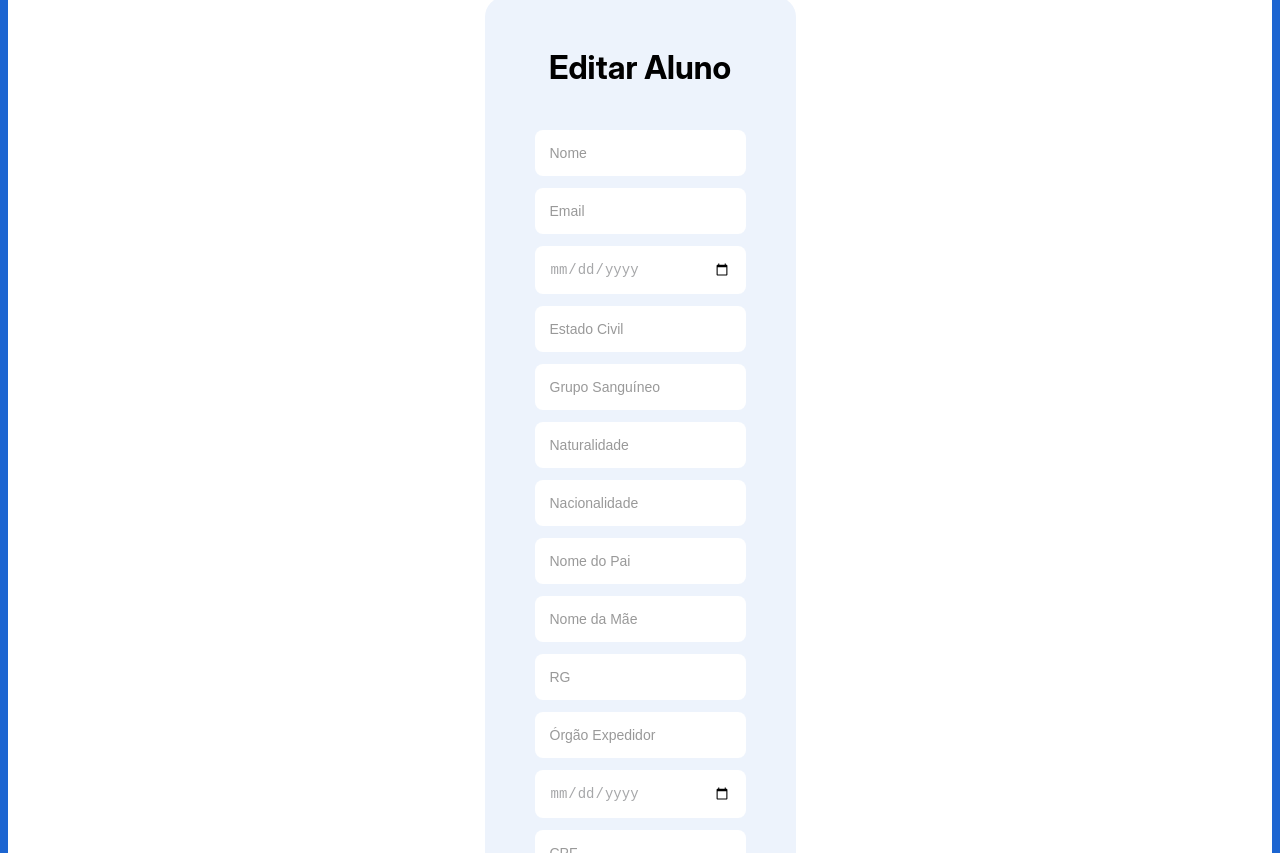
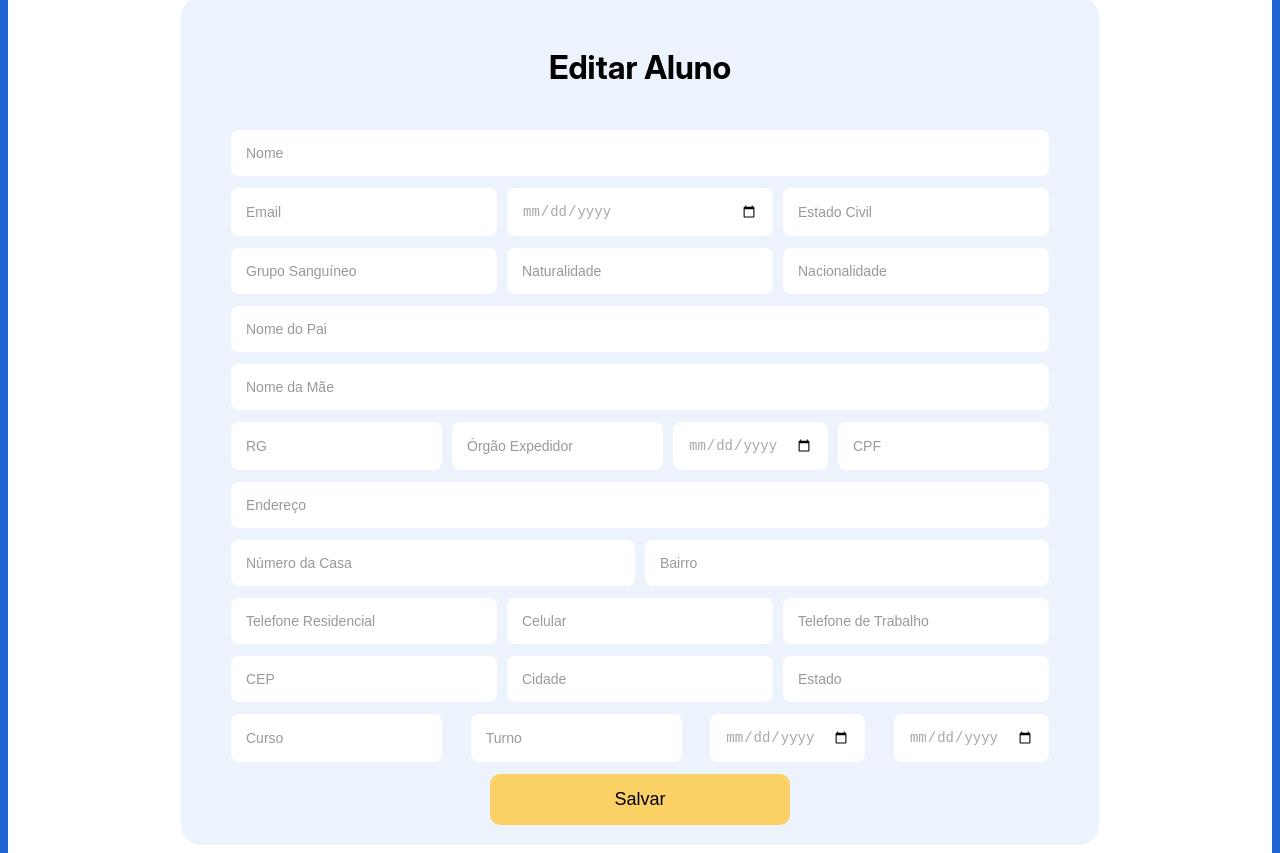
Before and after one commit to MP-oliveira/frontend-anjogabriel, a React (Vite) app in the folder frontend/: page /alunos/edit/1 in a window 1280 px wide. Shown: the part 207-1060 px from the top of the page. Built offline with nearby package versions, Linux system fonts and the light colour scheme; no server answers.

Commit message:
feat: layout edit aluno

```diff
--- a/frontend/src/components/AddAluno/AddAluno.jsx
+++ b/frontend/src/components/AddAluno/AddAluno.jsx
@@ -476,11 +476,6 @@ const AddAluno = () => {
             <option value="SE">Sergipe (SE)</option>
             <option value="TO">Tocantins (TO)</option>
           </select>
-          {errors.estado && (
-            <p className="error_message" style={{ color: "red" }}>
-              {errors.estado}
-            </p>
-          )}
         </div>
         <div className="cur-tur-dai-dat">
           <select
--- /dev/null
+++ b/frontend/src/components/EditAluno/Edit.css
@@ -0,0 +1,83 @@
+.addaluno-container {
+  width: 100%;
+  background-color: #fff;
+  display: flex;
+  align-items: center;
+  flex-direction: column;
+  justify-content: center;
+  border-top-right-radius: 20px;
+  border-top-left-radius: 20px;
+  border-bottom-right-radius: 20px;
+  border-bottom-left-radius: 20px;
+}
+
+.form-addaluno h2 {
+  font-size: 32px;
+  text-align: center;
+}
+
+.form-addaluno {
+  background-color: #EDF3FC;
+  display: flex;
+  flex-direction: column;
+  border-radius: 20px;
+  gap: 12px;
+  padding: 20px 50px 20px 50px;
+  margin-bottom: 50px;
+  margin-top: 50px;
+}
+
+input {
+  padding: 10px;
+  font-size: 14px;
+  background-color: #fff;
+  color: #a6a7a9;
+  border: none;
+  outline-color: #C6D6F3;
+  padding: 15px;
+  border-radius: 8px;
+}
+
+input::placeholder {
+  color: #999999;
+  font-weight: normal;
+}
+
+.email-dn,
+.gs-n-n,
+.rg-oe-de,
+.nc-b,
+.tel,
+.cep-ci-es,
+.cur-tur-dai-dat {
+  display: flex;
+  justify-content: space-between;
+  gap: 10px;
+}
+
+.email-dn input,
+.gs-n-n input,
+.nc-b input,
+.tel input,
+.cep-ci-es input {
+  flex: 1
+}
+
+.aluno-btn-container {
+  display: flex;
+  justify-content: center;
+  margin-top: 20px;
+}
+
+.aluno-btn {
+  background-color: #FBD064;
+  border: none;
+  padding: 15px;
+  width: 300px;
+  border-radius: 10px;
+  cursor: pointer;
+  color: #000;
+  font-size: 18px;
+  text-align: center;
+  margin: 0 auto;
+}
--- a/frontend/src/components/EditAluno/EditAluno.jsx
+++ b/frontend/src/components/EditAluno/EditAluno.jsx
@@ -1,8 +1,10 @@
-import "../AddAluno/AddAluno.css";
+
 import React, { useState, useEffect } from "react";
 import api from "../../services/api";
 import { z } from "zod";
 import { useNavigate, useParams } from "react-router-dom";
+
+import './Edit.css'
 
 // Regex e validações
 const cpfRegex = /^(\d{3}.?\d{3}.?\d{3}-?\d{2})$/;
@@ -109,59 +111,136 @@ const EditAluno = () => {
 
         <input name="nome" value={alunoData.nome} onChange={handleChange} placeholder="Nome" />
         {errors.nome && <p className="error_message">{errors.nome._errors[0]}</p>}
-
+        <div className="email-dn">
           <input name="email" value={alunoData.email} onChange={handleChange} placeholder="Email" />
           {errors.email && <p className="error_message">{errors.email._errors[0]}</p>}
 
           <input type="date" name="data_nascimento" value={alunoData.data_nascimento} onChange={handleChange} />
-
+          {errors.data_nascimento && (
+            <p className="error_message" style={{ color: "red" }}>
+              {errors.data_nascimento}
+            </p>
+          )}
           <input name="estado_civil" value={alunoData.estado_civil} onChange={handleChange} placeholder="Estado Civil" />
-
+          {errors.estado_civil && (
+            <p className="error_message" style={{ color: "red" }}>
+              {errors.estado_civil}
+            </p>
+          )}
+        </div>
+        <div className="gs-n-n">
           <input name="grupo_sanguineo" value={alunoData.grupo_sanguineo} onChange={handleChange} placeholder="Grupo Sanguíneo" />
 
           <input name="naturalidade" value={alunoData.naturalidade} onChange={handleChange} placeholder="Naturalidade" />
-
+          {errors.naturalidade && (
+            <p className="error_message" style={{ color: "red" }}>
+              {errors.naturalidade}
+            </p>
+          )}
           <input name="nacionalidade" value={alunoData.nacionalidade} onChange={handleChange} placeholder="Nacionalidade" />
-
+          {errors.nacionalidade && (
+            <p className="error_message" style={{ color: "red" }}>
+              {errors.nacionalidade}
+            </p>
+          )}
+        </div>
         <input name="pai" value={alunoData.pai} onChange={handleChange} placeholder="Nome do Pai" />
 
         <input name="mae" value={alunoData.mae} onChange={handleChange} placeholder="Nome da Mãe" />
+        <div className="rg-oe-de">
 
           <input name="rg" value={alunoData.rg} onChange={handleChange} placeholder="RG" />
-
+          {errors.rg && (
+            <p className="error_message" style={{ color: "red" }}>
+              {errors.rg}
+            </p>
+          )}
           <input name="orgao_expedidor_rg" value={alunoData.orgao_expedidor_rg} onChange={handleChange} placeholder="Órgão Expedidor" />
-
+          {errors.orgao_expedidor_rg && (
+            <p className="error_message" style={{ color: "red" }}>
+              {errors.orgao_expedidor_rg}
+            </p>
+          )}
           <input type="date" name="data_expedicao_rg" value={alunoData.data_expedicao_rg} onChange={handleChange} />
-
+          {errors.data_expedicao_rg && (
+            <p className="error_message" style={{ color: "red" }}>
+              {errors.data_expedicao_rg}
+            </p>
+          )}
           <input name="cpf" value={alunoData.cpf} onChange={handleChange} placeholder="CPF" />
-
+          {errors.cpf && (
+            <p className="error_message" style={{ color: "red" }}>
+              {errors.cpf}
+            </p>
+          )}
+        </div>
         <input name="endereco" value={alunoData.endereco} onChange={handleChange} placeholder="Endereço" />
+        <div className="nc-b">
 
           <input name="n_casa" value={alunoData.n_casa} onChange={handleChange} placeholder="Número da Casa" />
 
           <input name="bairro" value={alunoData.bairro} onChange={handleChange} placeholder="Bairro" />
-
+        </div>
+        <div className="tel">
           <input name="tel_res" value={alunoData.tel_res} onChange={handleChange} placeholder="Telefone Residencial" />
-
+          {errors.tel_res && (
+            <p className="error_message" style={{ color: "red" }}>
+              {errors.tel_res}
+            </p>
+          )}
           <input name="celular" value={alunoData.celular} onChange={handleChange} placeholder="Celular" />
-
+          {errors.celular && (
+            <p className="error_message" style={{ color: "red" }}>
+              {errors.celular}
+            </p>
+          )}
           <input name="tel_trabalho" value={alunoData.tel_trabalho} onChange={handleChange} placeholder="Telefone de Trabalho" />
+          {errors.tel_trabalho && (
+            <p className="error_message" style={{ color: "red" }}>
+              {errors.tel_trabalho}
+            </p>
+          )}
+        </div>
+        <div className="cep-ci-es">
 
           <input name="cep" value={alunoData.cep} onChange={handleChange} placeholder="CEP" />
-
+          {errors.cep && (
+            <p className="error_message" style={{ color: "red" }}>
+              {errors.cep}
+            </p>
+          )}
           <input name="cidade" value={alunoData.cidade} onChange={handleChange} placeholder="Cidade" />
-
+          {errors.cidade && (
+            <p className="error_message" style={{ color: "red" }}>
+              {errors.cidade}
+            </p>
+          )}
           <input name="estado" value={alunoData.estado} onChange={handleChange} placeholder="Estado" />
+        </div>
+        <div className="cur-tur-dai-dat">
 
           <input name="curso" value={alunoData.curso} onChange={handleChange} placeholder="Curso" />
-
+          {errors.curso && (
+            <p className="error_message" style={{ color: "red" }}>
+              {errors.curso}
+            </p>
+          )}
           <input name="turno" value={alunoData.turno} onChange={handleChange} placeholder="Turno" />
 
           <input type="date" name="data_matricula" value={alunoData.data_matricula} onChange={handleChange} />
-
+          {errors.data_matricula && (
+            <p className="error_message" style={{ color: "red" }}>
+              {errors.data_matricula}
+            </p>
+          )}
           <input type="date" name="data_termino_curso" value={alunoData.data_termino_curso} onChange={handleChange} />
-
-        <button type="submit">Salvar</button>
+          {errors.data_termino_curso && (
+            <p className="error_message" style={{ color: "red" }}>
+              {errors.data_termino_curso}
+            </p>
+          )}
+        </div>
+        <button className="aluno-btn" type="submit">Salvar</button>
       </form>
     </div>
   );
```
Lines whose indentation alone changed are shown as unchanged.
